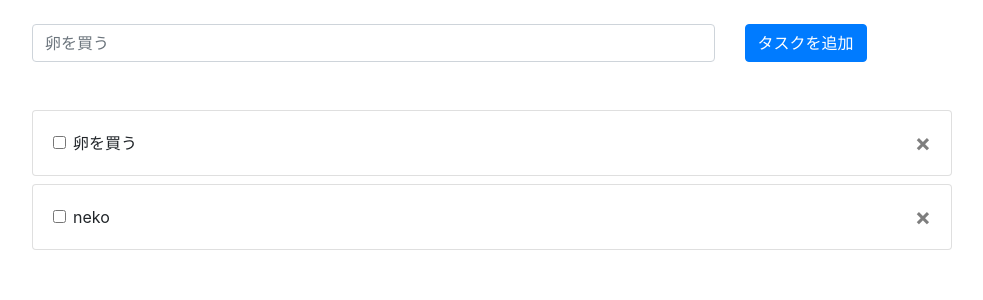
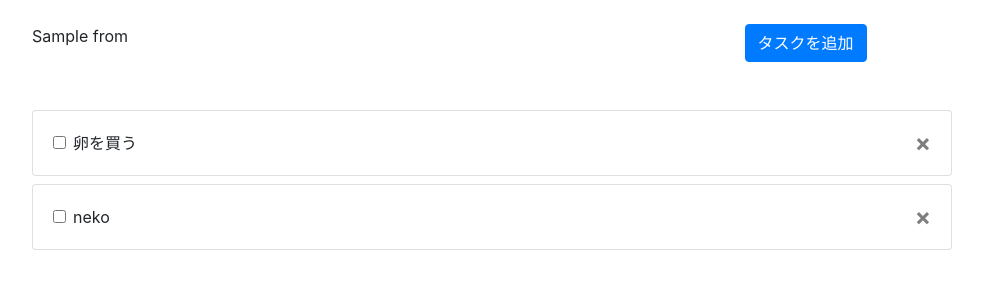
Before and after one commit to S42100254h/todo_django, a Django app: template task/templates/task_list.html in a window 1280 px wide. Shown: the top 300 px of the page, without its empty margins (148-1131 px from the left). Run offline with Django 4.2, Linux system fonts and the light colour scheme; data comes from the database, SQL or seed files in the repository; the template is opened without the code that fills it: values that come from a table or form of the project are taken from there, most other values are stand-ins (such as "Sample title", 1, 10 or a date in 2020); some libraries are stand-ins or nearby versions.

Commit message:
update task_list

```diff
--- a/task/templates/task_list.html
+++ b/task/templates/task_list.html
@@ -1,9 +1,8 @@
 {% extends 'base.html' %} {% block content %}
-<form>
+<form method="POST">
+  {% csrf_token %}
   <div class="form-group row">
-    <div class="col-9">
-      <input type="text" class="form-control" placeholder="卵を買う" />
-    </div>
+    <div class="col-9">{{ from.title}}</div>
     <div class="col-3">
       <button type="submit" class="btn btn-primary mt-auto">
         タスクを追加
```
